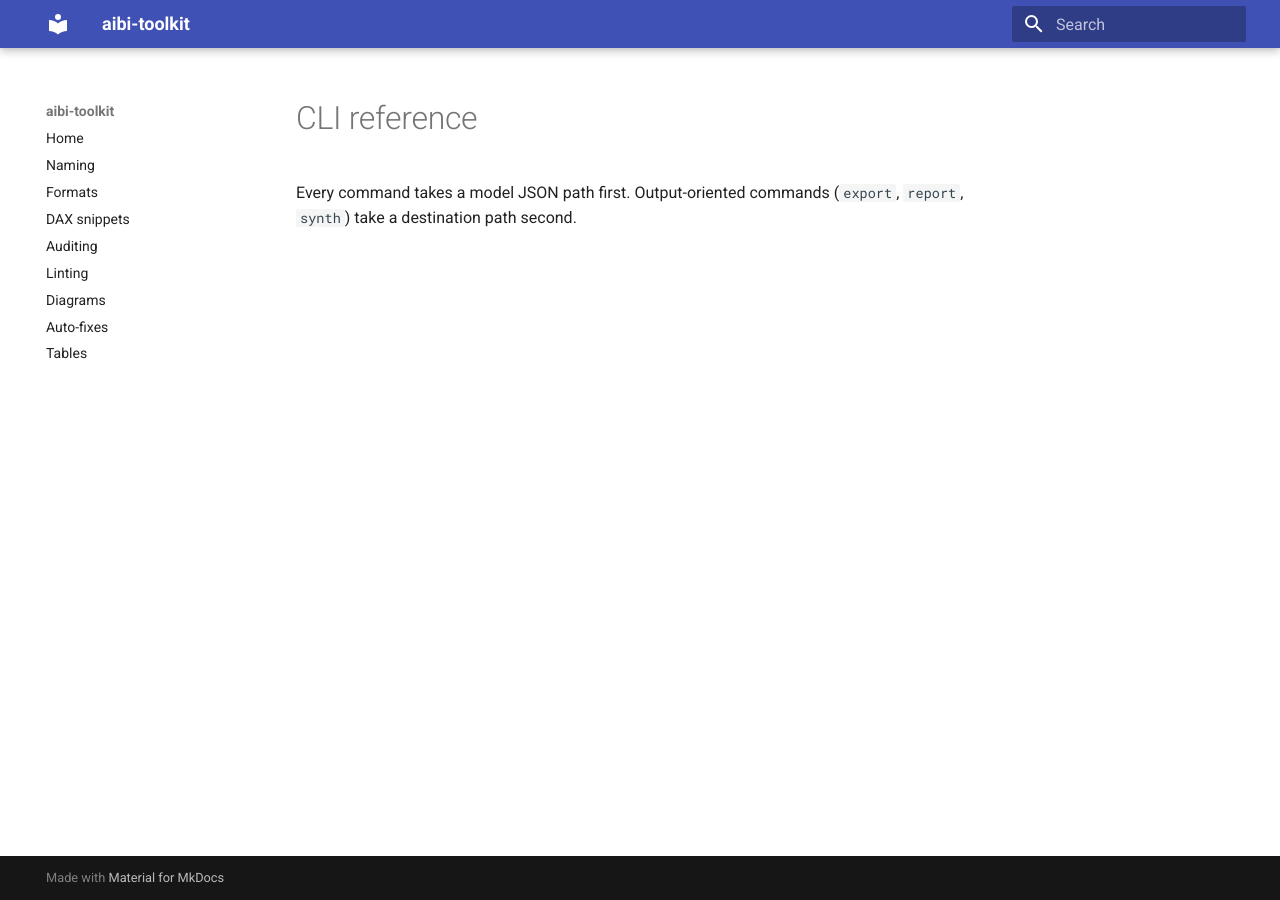
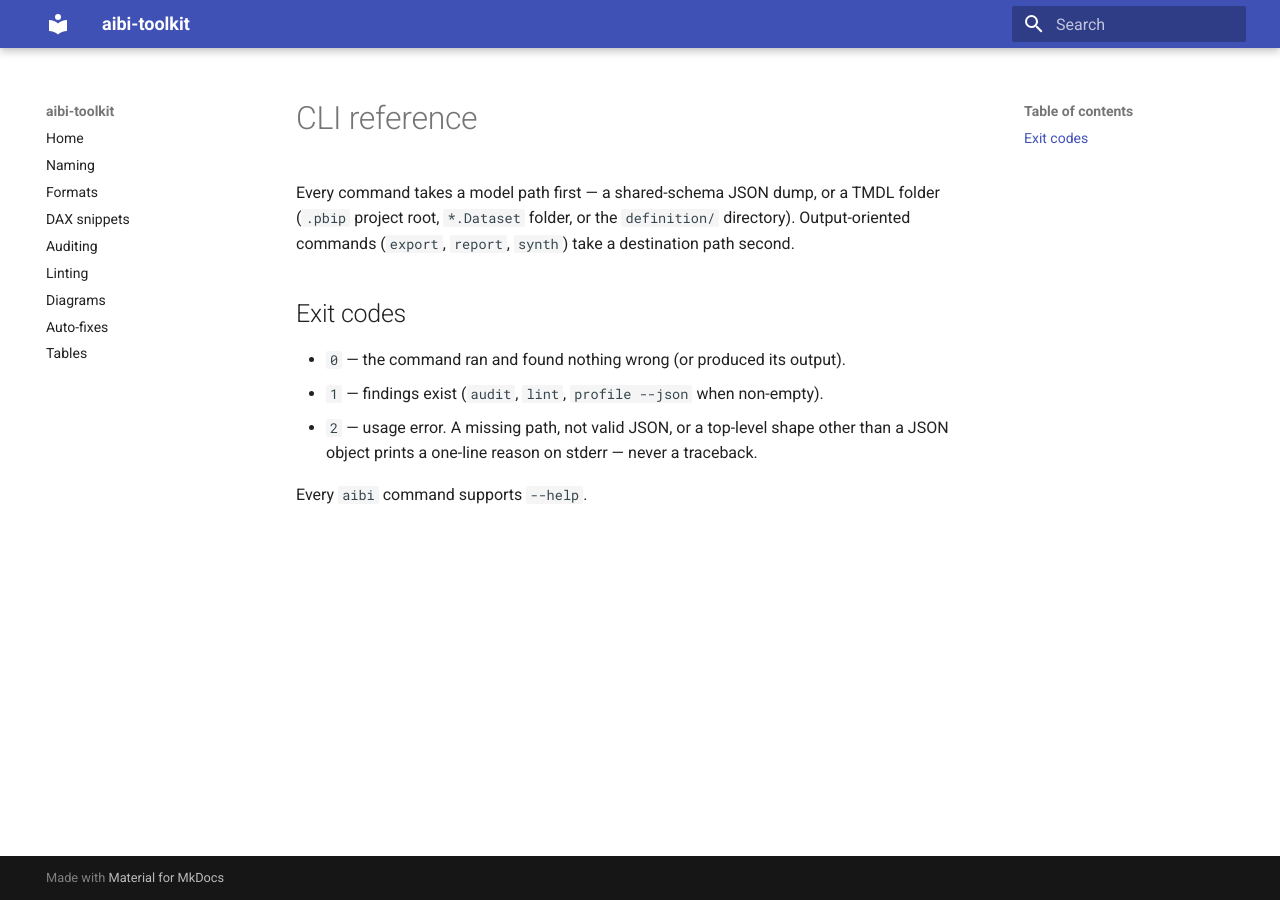
Before and after one commit to SourinRakshit-ai/aibi-toolkit, an MkDocs documentation site: the page built from docs/CLI.md, in a window 1280 px wide. Built offline with MkDocs 1.6.1 and Material for MkDocs 9.7.7, drawn with Linux system fonts in a browser that asks for light colours.

Commit message:
feat: TMDL loader — shared-schema dict feeds every command; loader failures are exit 2
Completes #6. New aibi_toolkit.tmdl module loads a .pbip-style folder
(root, *.Dataset folder, or definition/ itself): definition/tables/*.tmdl
parses table declarations (columns, measures — multi-line DAX inside
backticks, formatString); definition/relationships.tmdl parses
active/inactive relationships into the shared fromTable/toTable schema.
metadata.load_model dispatches on the path, so every command works on
either shape unchanged.

Hardens every CLI entry to exit 2 with a one-line stderr reason on any
load failure (missing file, not JSON, wrong top-level type). README
gains an Input formats section; docs/CLI.md documents the exit codes.

All gates green: pytest (96), mypy --strict, ruff, mkdocs --strict.

```diff
--- a/docs/CLI.md
+++ b/docs/CLI.md
@@ -1,4 +1,16 @@
 # CLI reference
 
-Every command takes a model JSON path first. Output-oriented commands
-(`export`, `report`, `synth`) take a destination path second.
+Every command takes a model path first — a shared-schema JSON dump, or a
+TMDL folder (`.pbip` project root, `*.Dataset` folder, or the
+`definition/` directory). Output-oriented commands (`export`, `report`,
+`synth`) take a destination path second.
+
+## Exit codes
+
+- `0` — the command ran and found nothing wrong (or produced its output).
+- `1` — findings exist (`audit`, `lint`, `profile --json` when non-empty).
+- `2` — usage error. A missing path, not valid JSON, or a top-level shape
+  other than a JSON object prints a one-line reason on stderr — never a
+  traceback.
+
+Every `aibi` command supports `--help`.
```
Also changed, not shown: README.md (+3 -1 lines), 2 other files.
